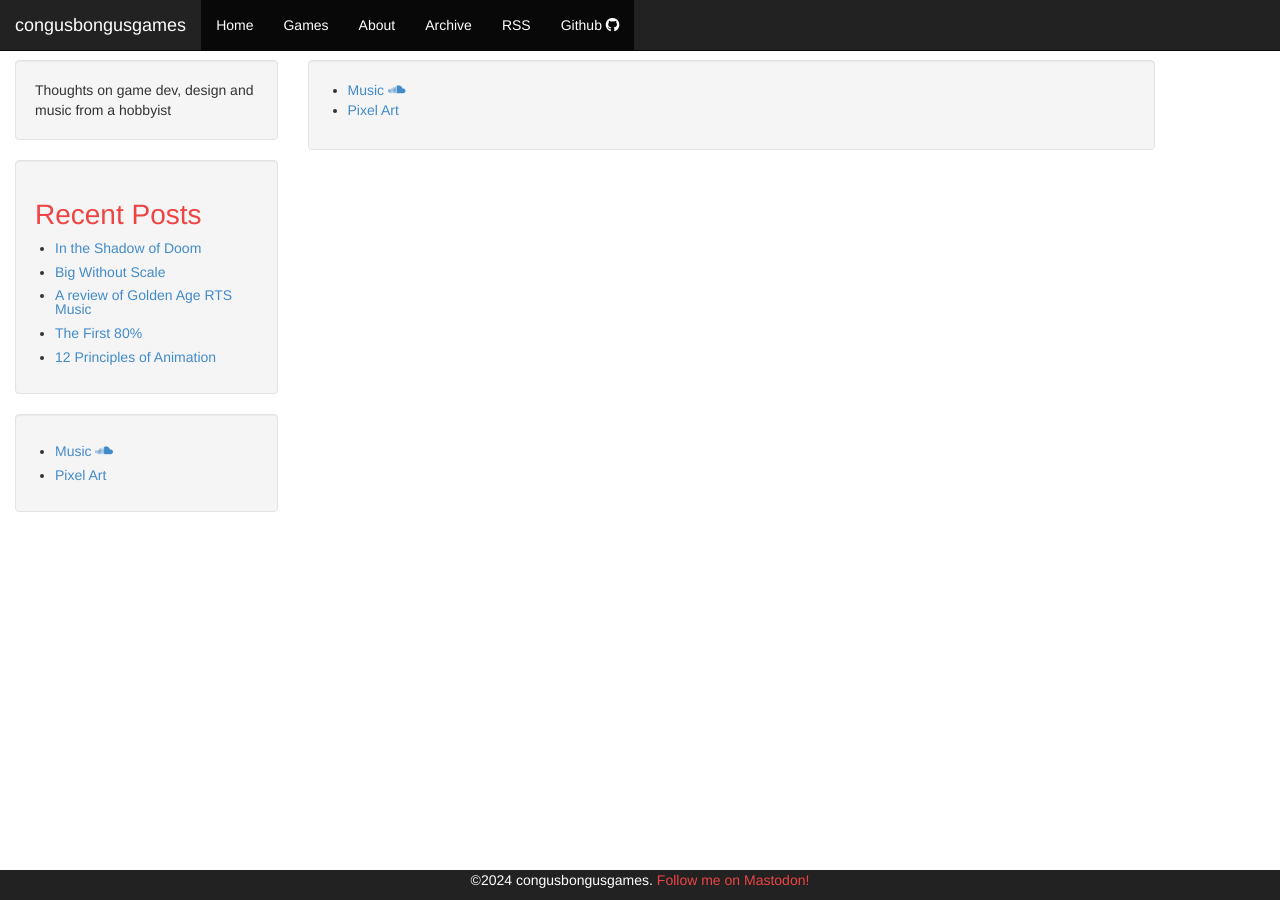
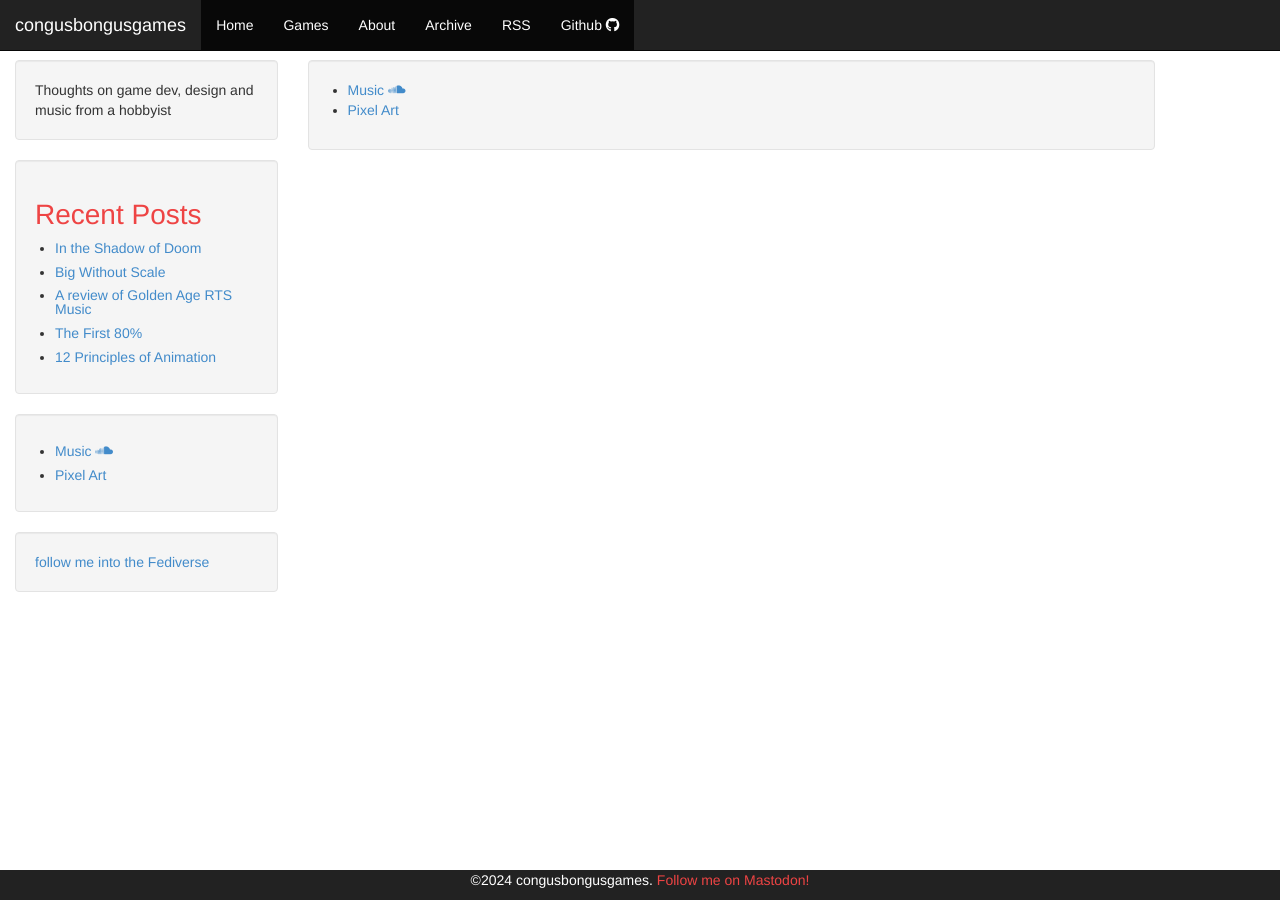
Before and after one commit to cxong/cxong.github.io, a Jekyll site: the page built from links.html, in a window 1280 px wide. Built offline with Jekyll 4.4.1, drawn with Linux system fonts in a browser that asks for light colours; nearby versions of some CDN libraries; comment, search, counter and statistics services are not loaded.

Commit message:
Mastodon feed

```diff
--- a/_includes/header.html
+++ b/_includes/header.html
@@ -16,6 +16,7 @@
     />
     <script src="https://cdn.jsdelivr.net/npm/@fancyapps/ui@4.0/dist/fancybox.umd.js"></script>
     <script src="https://kit.fontawesome.com/75c7cb167e.js" crossorigin="anonymous"></script>
+    <script type="module" src="https://esm.sh/emfed@1"></script>
 </head>
 
 <body>
--- a/_includes/sidebar.html
+++ b/_includes/sidebar.html
@@ -14,3 +14,10 @@
 <div class="sidebar well">
 {% include links-list.html %}
 </div>
+
+<div class="sidebar well">
+  <a class="mastodon-feed"
+  href="https://mastodon.gamedev.place/@congusbongus"
+  data-toot-limit="4"
+  >follow me into the Fediverse</a>
+</div>
```
